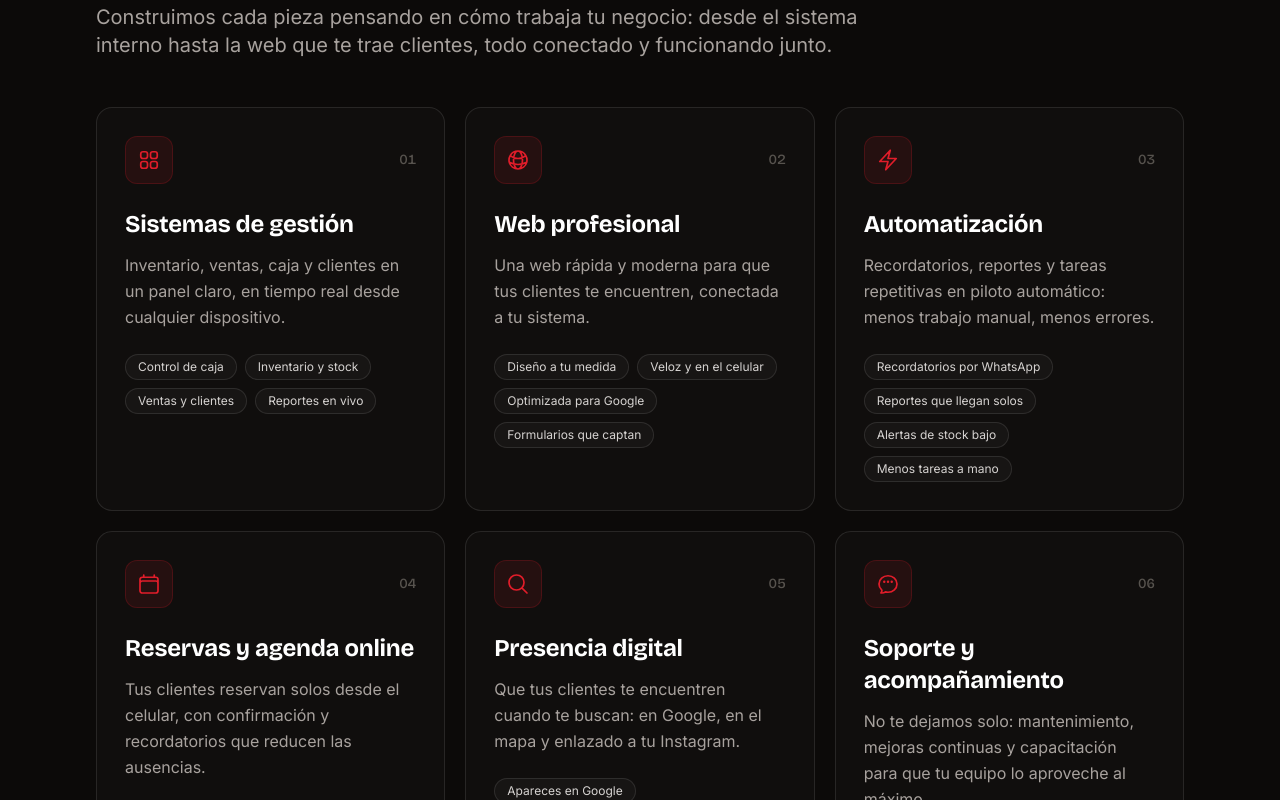
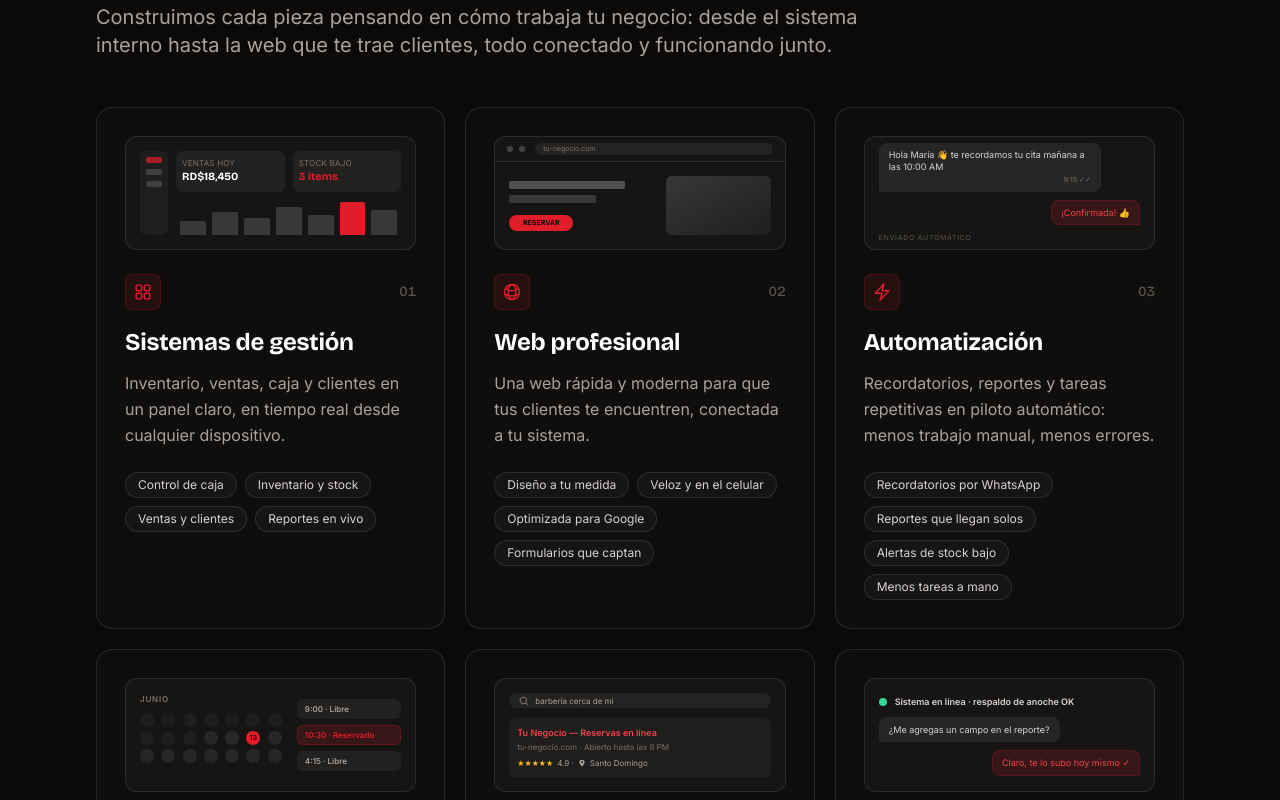
Before and after one commit to Najo24-code/pilotoapps-web, a Next.js app: page /pilotoapps-web/ in a window 1280 px wide. Shown: the part 1500-2300 px from the top of the page. Built offline with nearby package versions, Linux system fonts and the light colour scheme.

Commit message:
feat: viñetas de UI en miniatura en las 6 tarjetas de Servicios (mini dashboard, browser, chat, agenda, busqueda y soporte en CSS puro)

```diff
--- a/app/page.tsx
+++ b/app/page.tsx
@@ -158,6 +158,132 @@ function BrowserFrame({ src, alt, panSrc, domain }: { src: string; alt: string;
         // eslint-disable-next-line @next/next/no-img-element
         <img src={`${BP}${src}`} alt={alt} width={1760} height={1100} loading="lazy" className="h-auto w-full" />
       )}
+    </div>
+  );
+}
+
+
+/* Viñetas de UI en miniatura para las tarjetas de Servicios — visual sin
+   fotos de stock: cada servicio se ilustra con su interfaz típica. */
+function ServiceViz({ i }: { i: number }) {
+  if (i === 0)
+    return (
+      <div className="flex h-28 gap-2 p-3.5">
+        <div className="flex w-7 flex-col gap-1.5 rounded-md bg-white/[.04] p-1.5">
+          <span className="h-1.5 w-full rounded-sm bg-brand/70" />
+          <span className="h-1.5 w-full rounded-sm bg-white/15" />
+          <span className="h-1.5 w-full rounded-sm bg-white/15" />
+        </div>
+        <div className="flex flex-1 flex-col gap-2">
+          <div className="flex gap-2">
+            <div className="flex-1 rounded-md bg-white/[.05] p-1.5">
+              <p className="text-[8px] uppercase tracking-wide text-stone-500">Ventas hoy</p>
+              <p className="font-display text-[11px] font-bold text-white">RD$18,450</p>
+            </div>
+            <div className="flex-1 rounded-md bg-white/[.05] p-1.5">
+              <p className="text-[8px] uppercase tracking-wide text-stone-500">Stock bajo</p>
+              <p className="font-display text-[11px] font-bold text-brand">3 items</p>
+            </div>
+          </div>
+          <div className="flex flex-1 items-end gap-1.5 px-1">
+            {[40, 65, 50, 80, 58, 95, 70].map((h, j) => (
+              <span key={j} className={`flex-1 rounded-t-sm ${j === 5 ? "bg-brand" : "bg-white/15"}`} style={{ height: `${h}%` }} />
+            ))}
+          </div>
+        </div>
+      </div>
+    );
+  if (i === 1)
+    return (
+      <div className="flex h-28 flex-col">
+        <div className="flex items-center gap-1.5 border-b border-white/10 px-3 py-1.5">
+          <span className="h-1.5 w-1.5 rounded-full bg-white/20" />
+          <span className="h-1.5 w-1.5 rounded-full bg-white/20" />
+          <span className="ml-1 h-3 flex-1 rounded-full bg-white/[.06] px-2 text-[7px] leading-3 text-stone-500">tu-negocio.com</span>
+        </div>
+        <div className="flex flex-1 gap-3 p-3.5">
+          <div className="flex flex-1 flex-col justify-center gap-1.5">
+            <span className="h-2 w-4/5 rounded-sm bg-white/25" />
+            <span className="h-2 w-3/5 rounded-sm bg-white/15" />
+            <span className="mt-1.5 h-4 w-16 rounded-full bg-brand text-center text-[7px] font-bold leading-4 text-stone-950">RESERVAR</span>
+          </div>
+          <div className="w-2/5 rounded-md bg-gradient-to-br from-white/15 to-white/[.04]" />
+        </div>
+      </div>
+    );
+  if (i === 2)
+    return (
+      <div className="flex h-28 flex-col justify-center gap-2 p-3.5">
+        <div className="max-w-[85%] self-start rounded-lg rounded-bl-sm bg-white/[.07] px-2.5 py-1.5">
+          <p className="text-[9px] leading-snug text-stone-300">Hola María 👋 te recordamos tu cita mañana a las 10:00 AM</p>
+          <p className="mt-0.5 text-right text-[7px] text-stone-500">9:15 ✓✓</p>
+        </div>
+        <div className="self-end rounded-lg rounded-br-sm bg-brand/15 px-2.5 py-1.5 ring-1 ring-inset ring-brand/20">
+          <p className="text-[9px] text-brand-300">¡Confirmada! 👍</p>
+        </div>
+        <p className="self-start text-[7px] uppercase tracking-widest text-stone-600">Enviado automático</p>
+      </div>
+    );
+  if (i === 3)
+    return (
+      <div className="flex h-28 gap-3 p-3.5">
+        <div className="flex-1">
+          <p className="mb-2 text-[8px] font-semibold uppercase tracking-widest text-stone-500">Junio</p>
+          <div className="grid grid-cols-7 gap-1">
+            {Array.from({ length: 21 }).map((_, j) => (
+              <span
+                key={j}
+                className={`flex h-3.5 w-3.5 items-center justify-center rounded-full text-[7px] font-bold ${
+                  j === 12 ? "bg-brand text-stone-950" : j < 10 ? "bg-white/[.04] text-stone-600" : "bg-white/[.08] text-stone-400"
+                }`}
+              >
+                {j === 12 ? "13" : ""}
+              </span>
+            ))}
+          </div>
+        </div>
+        <div className="flex w-[40%] flex-col justify-center gap-1.5">
+          {["9:00", "10:30", "4:15"].map((h, j) => (
+            <span key={h} className={`rounded-md px-2 py-1 text-[8px] font-semibold ${j === 1 ? "bg-brand/15 text-brand ring-1 ring-inset ring-brand/25" : "bg-white/[.05] text-stone-400"}`}>
+              {h} {j === 1 ? "· Reservado" : "· Libre"}
+            </span>
+          ))}
+        </div>
+      </div>
+    );
+  if (i === 4)
+    return (
+      <div className="flex h-28 flex-col gap-2.5 p-3.5">
+        <div className="flex h-5 items-center gap-1.5 rounded-full bg-white/[.06] px-2.5">
+          <svg className="h-2.5 w-2.5 text-stone-500" fill="none" viewBox="0 0 24 24" strokeWidth={2.5} stroke="currentColor"><path strokeLinecap="round" strokeLinejoin="round" d="m21 21-5.197-5.197m0 0A7.5 7.5 0 1 0 5.196 5.196a7.5 7.5 0 0 0 10.607 10.607Z" /></svg>
+          <span className="text-[8px] text-stone-400">barbería cerca de mí</span>
+        </div>
+        <div className="rounded-md bg-white/[.04] p-2">
+          <p className="text-[9px] font-semibold text-brand-300">Tu Negocio — Reservas en línea</p>
+          <p className="mt-0.5 text-[8px] text-stone-500">tu-negocio.com · Abierto hasta las 8 PM</p>
+          <p className="mt-1 flex items-center gap-1 text-[8px] text-stone-400">
+            <span className="text-amber-400">★★★★★</span> 4.9 ·
+            <svg className="h-2 w-2" fill="currentColor" viewBox="0 0 24 24"><path d="M12 2a8 8 0 0 0-8 8c0 5.4 7.05 11.5 7.35 11.76a1 1 0 0 0 1.3 0C13 21.5 20 15.4 20 10a8 8 0 0 0-8-8Zm0 11a3 3 0 1 1 0-6 3 3 0 0 1 0 6Z" /></svg>
+            Santo Domingo
+          </p>
+        </div>
+      </div>
+    );
+  return (
+    <div className="flex h-28 flex-col justify-center gap-2 p-3.5">
+      <div className="flex items-center gap-2">
+        <span className="relative flex h-2 w-2">
+          <span className="absolute h-full w-full animate-ping rounded-full bg-emerald-400/60" />
+          <span className="relative h-2 w-2 rounded-full bg-emerald-400" />
+        </span>
+        <p className="text-[9px] font-semibold text-stone-300">Sistema en línea · respaldo de anoche OK</p>
+      </div>
+      <div className="max-w-[85%] self-start rounded-lg rounded-bl-sm bg-white/[.07] px-2.5 py-1.5">
+        <p className="text-[9px] text-stone-300">¿Me agregas un campo en el reporte?</p>
+      </div>
+      <div className="self-end rounded-lg rounded-br-sm bg-brand/15 px-2.5 py-1.5 ring-1 ring-inset ring-brand/20">
+        <p className="text-[9px] text-brand-300">Claro, te lo subo hoy mismo ✓</p>
+      </div>
     </div>
   );
 }
@@ -360,13 +486,16 @@ export default function Home() {
             ].map((c, i) => (
               <Reveal key={c.t} delay={i * 0.08}>
                 <div className="group flex h-full flex-col rounded-2xl border border-white/10 bg-white/[.02] p-7 transition-all duration-300 hover:-translate-y-1 hover:border-brand/30 hover:bg-white/[.04]">
-                  <div className="flex items-center justify-between">
-                    <span className="flex h-12 w-12 items-center justify-center rounded-xl bg-brand/10 text-brand ring-1 ring-inset ring-brand/20 transition-colors group-hover:bg-brand group-hover:text-stone-950 group-hover:ring-brand">
-                      <svg className="h-6 w-6" fill="none" viewBox="0 0 24 24" strokeWidth={1.7} stroke="currentColor">{c.icon}</svg>
+                  <div className="relative overflow-hidden rounded-xl border border-white/10 bg-stone-900/70 transition-colors group-hover:border-brand/20" aria-hidden="true">
+                    <ServiceViz i={i} />
+                  </div>
+                  <div className="mt-6 flex items-center justify-between">
+                    <span className="flex h-9 w-9 items-center justify-center rounded-lg bg-brand/10 text-brand ring-1 ring-inset ring-brand/20 transition-colors group-hover:bg-brand group-hover:text-stone-950 group-hover:ring-brand">
+                      <svg className="h-5 w-5" fill="none" viewBox="0 0 24 24" strokeWidth={1.7} stroke="currentColor">{c.icon}</svg>
                     </span>
                     <span className="font-display text-sm tabular-nums text-stone-600">0{i + 1}</span>
                   </div>
-                  <h3 className="mt-6 font-display text-2xl font-bold tracking-[-0.01em] text-white">{c.t}</h3>
+                  <h3 className="mt-4 font-display text-2xl font-bold tracking-[-0.01em] text-white">{c.t}</h3>
                   <p className="mt-3 leading-relaxed text-stone-400">{c.d}</p>
                   <div className="mt-6 flex flex-wrap gap-2">
                     {c.points.map((p) => (
```
